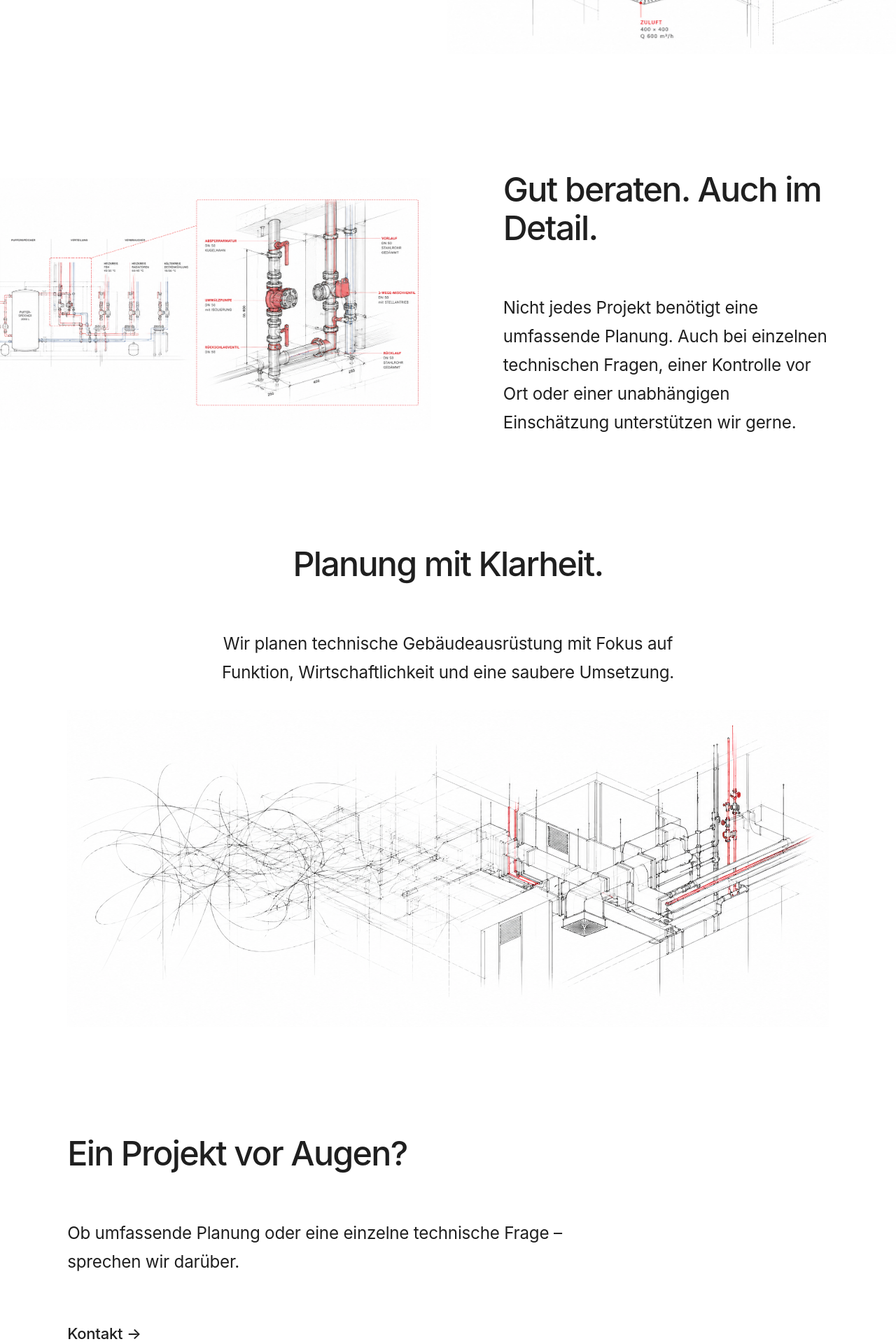
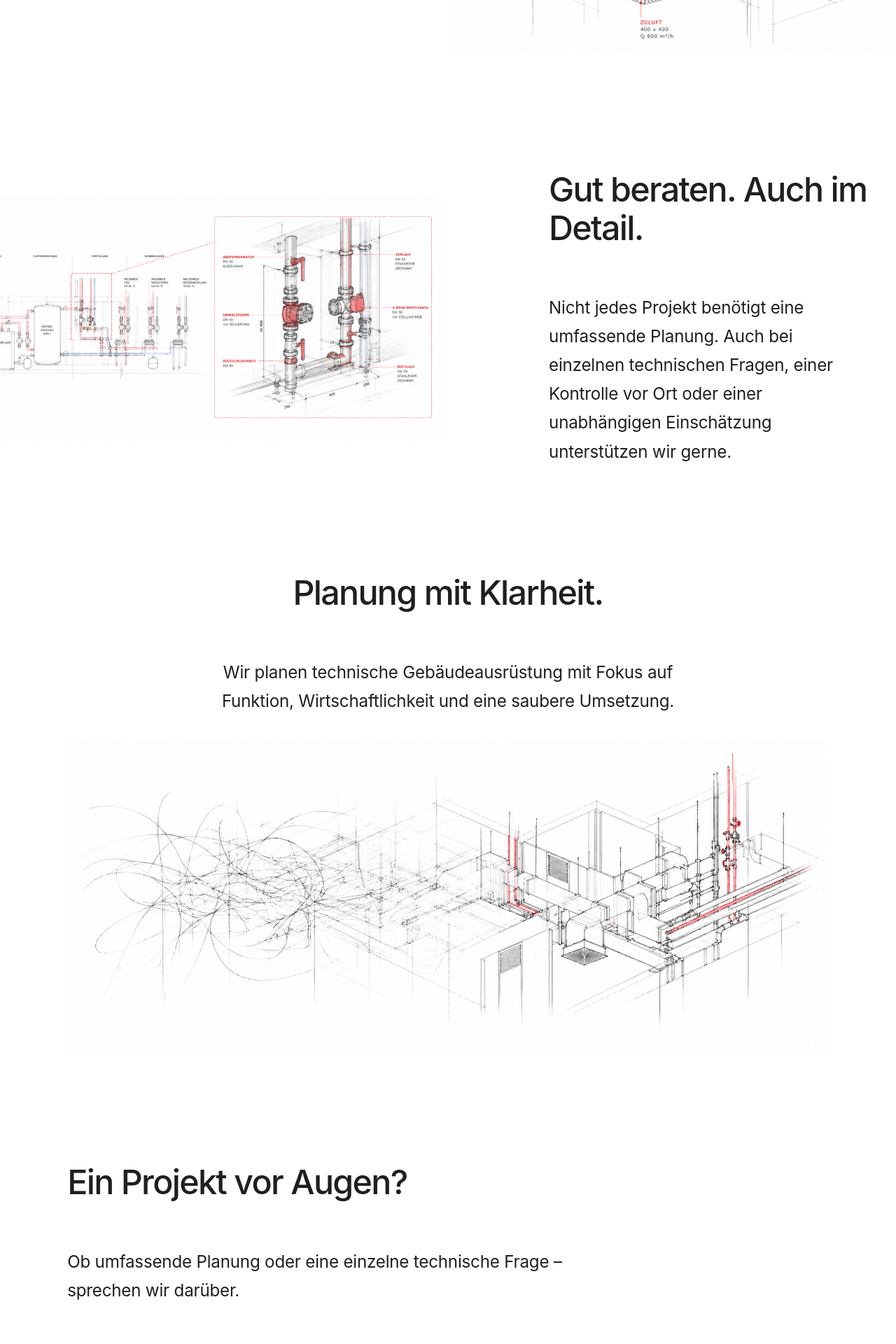
Before and after one commit to gryphiusodenhobler/www.optiplan.at, a Jekyll site: the page built from index.md, in a window 1280 px wide. Shown: the part 594-2514 px from the top of the page at 70% size. Built offline with Jekyll 4.4.1, drawn with Linux system fonts in a browser that asks for light colours; cached includes are drawn as plain includes.

Commit message:
Update optiplan.scss

```diff
--- a/_sass/optiplan.scss
+++ b/_sass/optiplan.scss
@@ -945,14 +945,22 @@ body {
   width: 100%;
   height: auto;
 }
-
-/* Abschnitt 02 – Bild links, Text rechts */
+/* Gut beraten – Bild links, Text rechts */
 
 .detail-section .section-inner.detail-grid {
   display: grid !important;
   grid-template-columns: minmax(0, 1.15fr) minmax(0, 1fr) !important;
   align-items: center;
-  gap: 4rem;
+  gap: 5rem;
+}
+
+.detail-section .detail-content {
+  transform: translateX(55px);
+}
+
+.detail-section .detail-content h2 {
+  font-size: clamp(2.2rem, 3vw, 3.2rem);
+  max-width: 480px;
 }
 
 .detail-illustration img {
@@ -960,13 +968,17 @@ body {
   width: 135%;
   max-width: none;
   height: auto;
-  transform: translateX(-28%);
+  transform: translateX(calc(-28% + 30px));
 }
 
 @media (max-width: 768px) {
-  .detail-section .detail-grid {
-    grid-template-columns: 1fr;
+  .detail-section .section-inner.detail-grid {
+    grid-template-columns: 1fr !important;
     gap: 2rem;
+  }
+
+  .detail-section .detail-content {
+    transform: none;
   }
 
   .detail-illustration img {
@@ -975,6 +987,8 @@ body {
     transform: none;
   }
 }
+
+
 /* Optiplan – Ornament im Webseitenkopf */
 
 .site-title.optiplan-logo {
```
